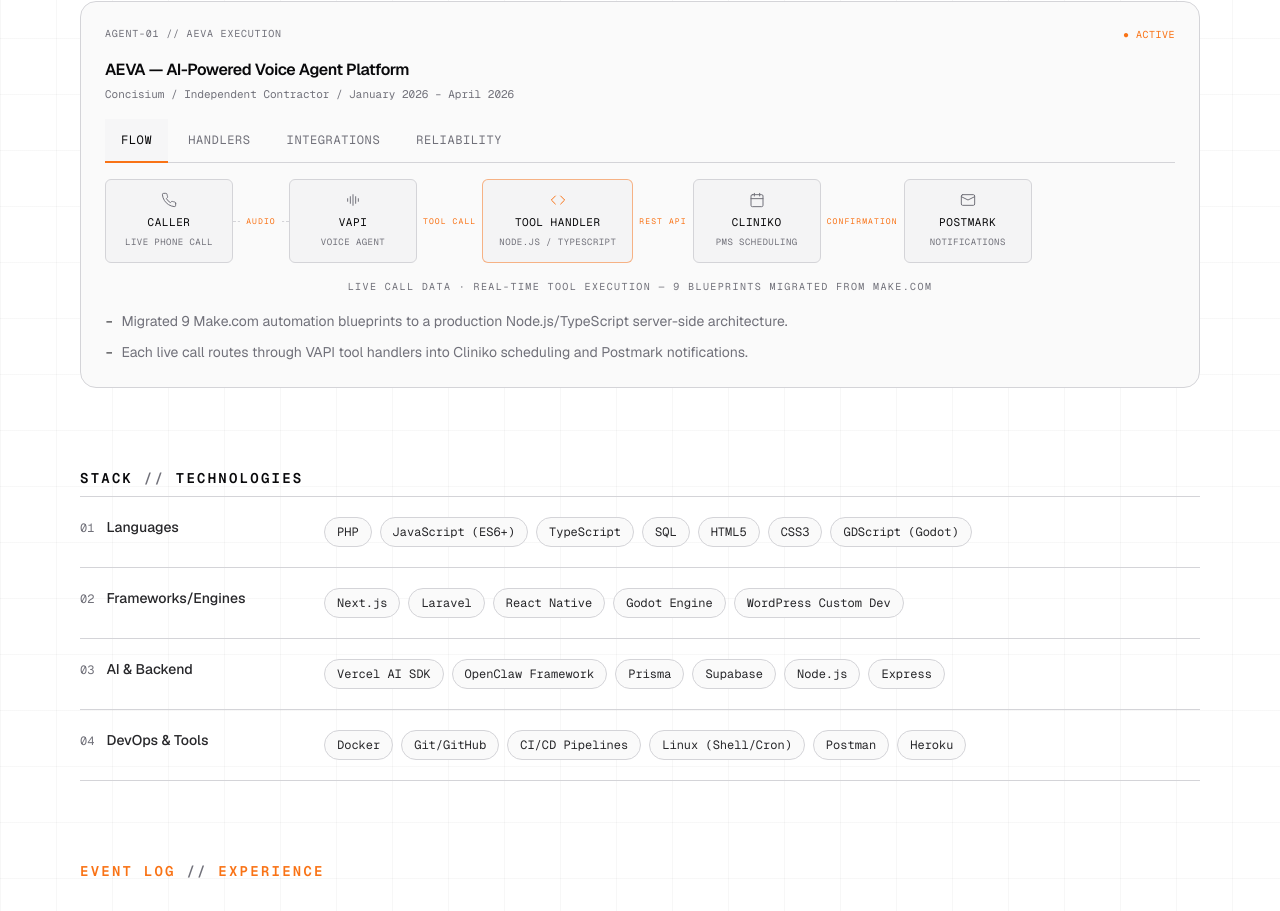
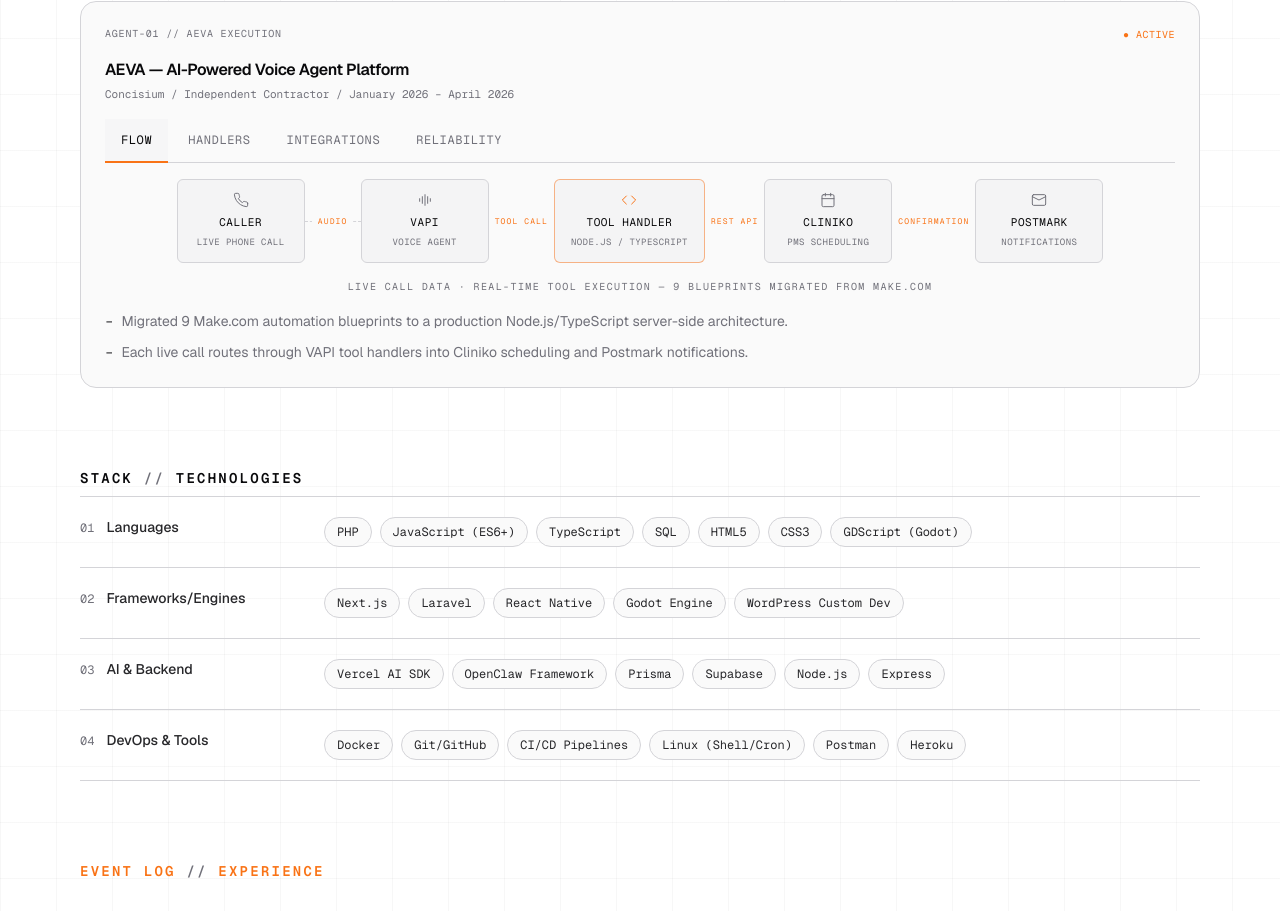
Before and after one commit to coderekamplayo/portfolio-website, a Next.js app: page / in a window 1280 px wide. Shown: the part 1418-2329 px from the top of the page. Built offline with nearby package versions, Linux system fonts and the light colour scheme.

Commit message:
fix: update AevaFlowCard layout to center align route visualization for improved presentation

```diff
--- a/src/components/cards/AevaFlowCard.tsx
+++ b/src/components/cards/AevaFlowCard.tsx
@@ -54,7 +54,7 @@
 }) {
   return (
     <div className="flex flex-col gap-4">
-      <div className="flex flex-col items-stretch lg:flex-row lg:items-stretch">
+      <div className="flex flex-col items-stretch lg:flex-row lg:items-stretch lg:justify-center">
         {route.map((node, i) => (
           <Fragment key={node.id}>
             <div
```
